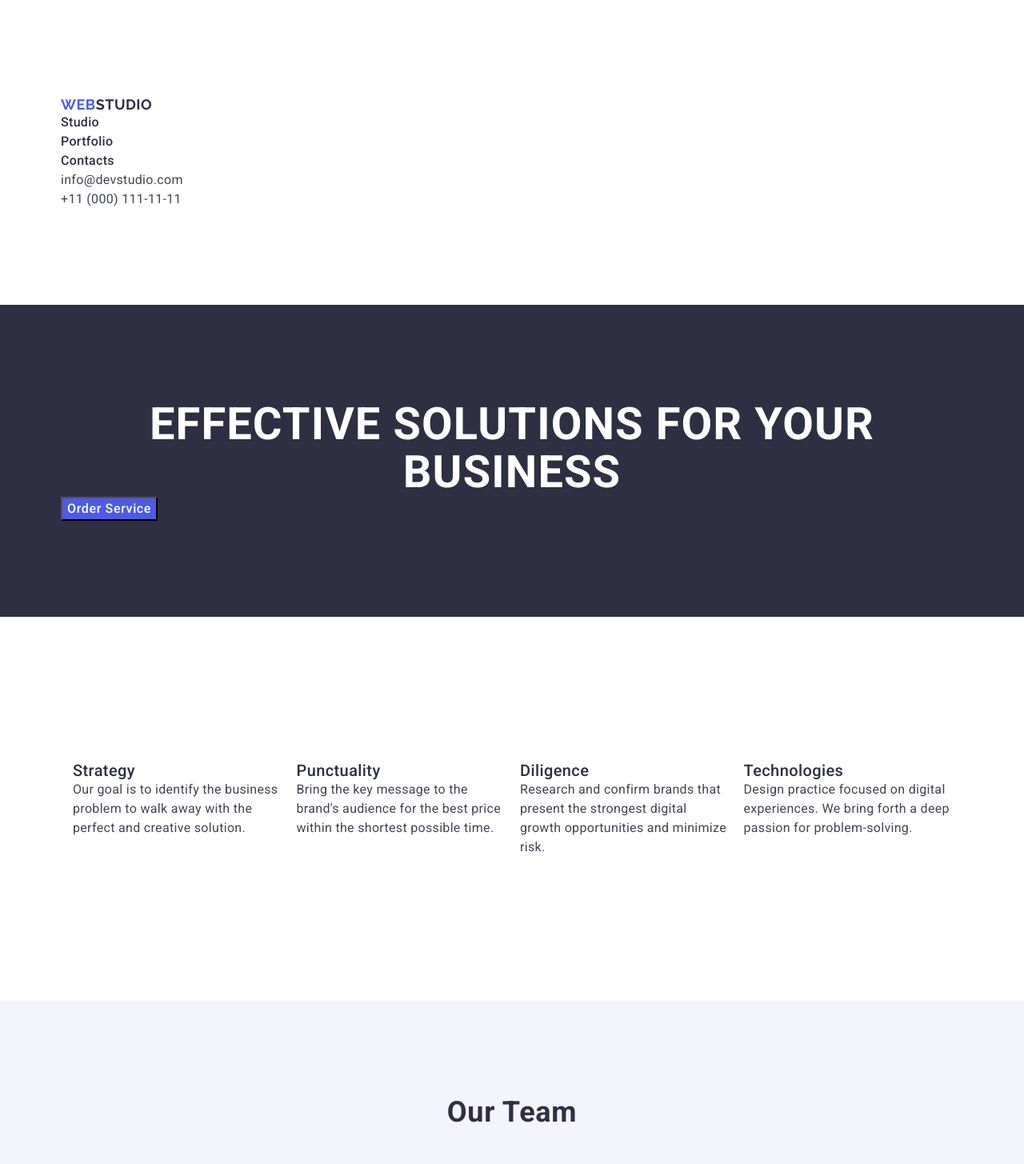
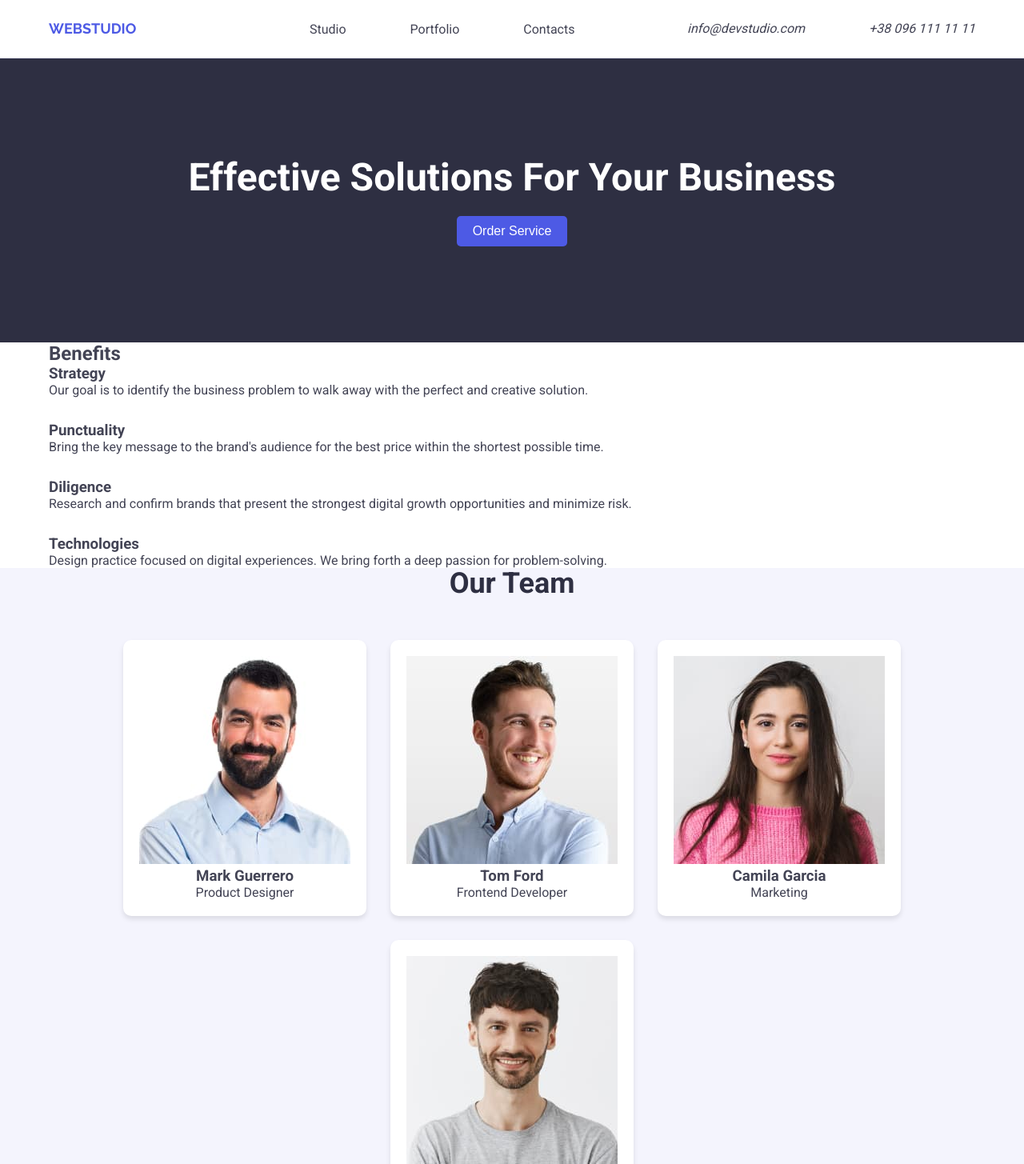
Before and after one commit to NotJod563/goit-markup-hw-03, a plain HTML site: page index.html in a window 1280 px wide. Shown: the top 1455 px of the page at 80% size. Drawn offline with nearby package versions, Linux system fonts and the light colour scheme.

Commit message:
Updated_ header

```diff
--- a/css/styles.css
+++ b/css/styles.css
@@ -1,244 +1,292 @@
-/* Universal reset */
-body,
+/* Reset and Normalization */
 h1,
 h2,
 h3,
+h4,
+h5,
+h6,
 p,
-ul,
-ol {
+ul {
     margin: 0;
     padding: 0;
 }
 
-ul,
-ol {
+ul {
     list-style: none;
 }
 
-img {
-    display: block;
+body {
+    font-family: 'Roboto', sans-serif;
+    color: #434455;
+    background-color: #ffffff;
+    margin: 0;
 }
 
-/* Container */
+a {
+    text-decoration: none;
+    color: inherit;
+}
+
 .container {
     max-width: 1158px;
     margin: 0 auto;
     padding: 0 15px;
 }
 
-/* Sections */
-.section {
-    padding: 120px 0;
+/* Header */
+/* Header */
+.page-header {
+    border-bottom: 1px solid #e7e9fc;
+    /* Нижня рамка */
 }
 
-/* Borders for Portfolio cards */
-.portfolio-list-item {
-    border-bottom: 2px solid #e4e4e4;
+.page-header .container {
+    display: flex;
+    /* Вирівнювання елементів в одну лінію */
+    justify-content: space-between;
+    /* Простір між логотипом, меню та контактами */
+    align-items: center;
+    /* Вертикальне вирівнювання */
+    padding: 24px 0;
 }
 
-/* Existing styles */
-.link {
-    text-decoration: none;
-}
-
-.list {
-    list-style-type: none;
-}
-
-.hero {
-    background-color: #2e2f42;
-}
-
-.hero-button {
-    font-weight: 500;
-    font-size: 16px;
-    line-height: 1.5;
-    letter-spacing: 0.04em;
-    background-color: #4d5ae5;
-    color: #ffffff;
-    cursor: pointer;
-    font-family: inherit;
-}
-
-.hero-button:hover,
-.hero-button:focus {
-    background-color: #404bbf;
-}
-
-body {
-    font-family: 'Roboto', sans-serif;
-    color: #434455;
-    background-color: #ffffff;
-}
-
+/* Логотип */
 .head-logo {
     font-family: 'Raleway', sans-serif;
     font-weight: 700;
     font-size: 18px;
     text-transform: uppercase;
     color: #4d5ae5;
-    line-height: 1.17;
-    letter-spacing: 0.03em;
+    line-height: 24px;
+    margin-right: 76px;
+    /* Відповідає умові */
 }
 
-.logo-head {
-    color: #2e2f42;
+/* Меню */
+.menu {
+    display: flex;
+    align-items: center;
 }
 
-.head-logo:hover,
-.head-logo:focus {
-    color: #404bbf;
+.menu-list {
+    display: flex;
+    gap: 40px;
 }
 
-.head-address {
-    font-style: normal;
+.menu-list li:not(:last-child) {
+    margin-right: 40px;
+}
+
+.menu-list li:last-child {
+    margin-right: 0;
 }
 
 .menu-list-link {
-    font-weight: 500;
-    color: #2e2f42;
-    line-height: 1.5;
-    letter-spacing: 0.02em;
+    padding: 24px 0;
 }
 
-.menu-list-link:hover,
-.menu-list-link:focus {
-    color: #404bbf;
+/* Контакти */
+.contact-list {
+    display: flex;
+    align-items: center;
+}
+
+.contact-list-items {
+    display: flex;
+    gap: 40px;
+    /* Відстань між контактами */
+}
+
+.contact-list-items li:not(:last-child) {
+    margin-right: 40px;
+    /* Альтернатива gap */
+}
+
+.contact-list-items li:last-child {
+    margin-right: 0;
 }
 
 .contact-list-link {
+    text-decoration: none;
+    color: #434455;
+    font-family: 'Roboto', sans-serif;
     font-size: 16px;
-    line-height: 1.5;
-    letter-spacing: 0.02em;
-    color: #434455;
+    line-height: 24px;
 }
 
-.contact-list-link:hover,
-.contact-list-link:focus {
-    color: #404bbf;
+/* Hero Section */
+.hero {
+    background-color: #2e2f42;
+    text-align: center;
+    padding: 120px 0;
 }
 
 .hero-title {
+    font-size: 48px;
+    font-weight: 700;
     color: #ffffff;
-    font-weight: 900;
-    font-size: 56px;
-    line-height: 1.07;
-    text-align: center;
-    letter-spacing: 0.02em;
-    text-transform: uppercase;
-    font-style: normal;
 }
 
+.hero-button {
+    margin-top: 20px;
+    font-weight: 500;
+    font-size: 16px;
+    background-color: #4d5ae5;
+    color: #ffffff;
+    padding: 10px 20px;
+    border-radius: 5px;
+    border: none;
+    cursor: pointer;
+}
+
+.hero-button:hover {
+    background-color: #404bbf;
+}
+.hero-button:focus {
+    background-color: #404bbf;
+}
+
+/* Benefits Section */
 .benefits {
     background-color: #ffffff;
 }
 
+.benefit-title {
+    text-align: center;
+    font-size: 36px;
+    font-weight: 700;
+    margin-bottom: 50px;
+}
+
 .benefits-list {
-    display: grid;
-    grid-template-columns: repeat(4, 1fr);
-    gap: 20px;
-    padding: 60px 15px;
+    display: flex;
+    flex-wrap: wrap;
+    gap: 30px;
+}
+
+.benefits-list-item {
+    flex: 1 1 calc(25% - 30px);
+    text-align: center;
 }
 
 .benefits-list-title {
     font-weight: 500;
     font-size: 20px;
     line-height: 1.2;
-    letter-spacing: 0.02em;
+    margin-bottom: 15px;
     color: #2e2f42;
 }
 
-.benefits p {
+.benefits-list-text {
     line-height: 1.5;
-    letter-spacing: 0.02em;
+    color: #434455;
 }
 
+/* Team Section */
 .team {
-    background-color: #F4F4FD;
+    background-color: #f4f4fd;
 }
 
 .team-title {
+    text-align: center;
     font-size: 36px;
     line-height: 1.11;
-    text-align: center;
-    letter-spacing: 0.02em;
-    text-transform: capitalize;
+    margin-bottom: 50px;
     color: #2e2f42;
 }
 
 .team-list {
-    display: grid;
-    grid-template-columns: repeat(4, 1fr);
-    gap: 20px;
-    padding: 60px 15px;
+    display: flex;
+    flex-wrap: wrap;
+    gap: 30px;
+    justify-content: center;
 }
 
 .team-member {
     background-color: #ffffff;
+    text-align: center;
+    padding: 20px;
+    border-radius: 10px;
+    box-shadow: 0 4px 6px rgba(0, 0, 0, 0.1);
 }
 
 .team-members-name {
     font-weight: 500;
     font-size: 20px;
-    line-height: 1.2;
-    letter-spacing: 0.02em;
+    margin-top: 15px;
     color: #2e2f42;
 }
 
 .team-member-text {
-    line-height: 1.5;
-    letter-spacing: 0.02em;
+    margin-top: 10px;
+    color: #434455;
+    font-size: 16px;
+}
+
+/* Portfolio Section */
+.portfolio {
+    background-color: #ffffff;
 }
 
 .portfolio-title {
+    text-align: center;
     font-size: 36px;
     line-height: 1.11;
-    text-align: center;
-    letter-spacing: 0.02em;
-    text-transform: capitalize;
+    margin-bottom: 50px;
     color: #2e2f42;
 }
 
 .portfolio-list {
-    display: grid;
-    grid-template-columns: repeat(3, 1fr);
-    gap: 20px;
-    padding: 60px 15px;
+    display: flex;
+    flex-wrap: wrap;
+    gap: 30px;
+    justify-content: center;
+}
+
+.portfolio-list-item {
+    background-color: #ffffff;
+    border-bottom: 2px solid #ccc;
+    text-align: center;
+    flex: 1 1 calc(33.33% - 30px);
+    padding: 15px;
+    box-shadow: 0 4px 6px rgba(0, 0, 0, 0.1);
 }
 
 .portfolio-name {
     font-weight: 500;
     font-size: 20px;
-    line-height: 1.2;
-    letter-spacing: 0.02em;
+    margin-top: 15px;
     color: #2e2f42;
 }
 
 .portfolio-text {
-    line-height: 1.5;
-    letter-spacing: 0.02em;
+    margin-top: 10px;
+    font-size: 16px;
+    color: #434455;
 }
 
+/* Footer Section */
 .page-footer {
     background-color: #2e2f42;
+    text-align: center;
+    padding: 40px 0;
 }
 
 .foot-logo {
     font-family: 'Raleway', sans-serif;
     font-weight: 700;
     font-size: 18px;
-    line-height: 1.17;
-    letter-spacing: 0.03em;
     text-transform: uppercase;
     color: #4d5ae5;
 }
 
-.logo-part {
+.foot-logo .logo-part {
     color: #f4f4fd;
 }
 
 .foot-text {
+    margin-top: 20px;
+    font-size: 16px;
+    color: #f4f4fd;
     line-height: 1.5;
-    letter-spacing: 0.02em;
-    color: #f4f4fd;
 }
--- a/index.html
+++ b/index.html
@@ -9,125 +9,143 @@
     <link rel="preconnect" href="https://fonts.gstatic.com" crossorigin />
     <link href="https://fonts.googleapis.com/css2?family=Raleway:wght@700&family=Roboto:wght@400;500;700&display=swap"
         rel="stylesheet" />
-    <link rel="stylesheet" href="https://cdnjs.cloudflare.com/ajax/libs/modern-normalize/3.0.1/modern-normalize.min.css"
-        integrity="sha512-q6WgHqiHlKyOqslT/lgBgodhd03Wp4BEqKeW6nNtlOY4quzyG3VoQKFrieaCeSnuVseNKRGpGeDU3qPmabCANg=="
-        crossorigin="anonymous" referrerpolicy="no-referrer" />
     <link rel="stylesheet" href="./css/styles.css" />
     <title>WebStudio</title>
 </head>
 
 <body>
-    <header class="page-header section">
+    <header class="page-header">
         <div class="container">
-            <a class="head-logo link" href="./index.html">WEB<span class="logo-head">Studio</span></a>
+            <a class="head-logo" href="./index.html">WEB<span class="logo-head">STUDIO</span></a>
             <nav class="menu">
-                <ul class="menu-list list">
-                    <li><a class="menu-list-link link" href="./index.html">Studio</a></li>
-                    <li><a class="menu-list-link link" href="#">Portfolio</a></li>
-                    <li><a class="menu-list-link link" href="#">Contacts</a></li>
+                <ul class="menu-list">
+                    <li><a class="menu-list-link" href="#">Studio</a></li>
+                    <li><a class="menu-list-link" href="#">Portfolio</a></li>
+                    <li><a class="menu-list-link" href="#">Contacts</a></li>
                 </ul>
             </nav>
-            <address class="head-address">
-                <ul class="contact-list list">
-                    <li><a class="contact-list-link link" href="mailto:info@devstudio.com">info@devstudio.com</a></li>
-                    <li><a class="contact-list-link link" href="tel:+110001111111">+11 (000) 111-11-11</a></li>
+            <address class="contact-list">
+                <ul class="contact-list-items">
+                    <li><a class="contact-list-link" href="mailto:info@devstudio.com">info@devstudio.com</a></li>
+                    <li><a class="contact-list-link" href="tel:+380961111111">+38 096 111 11 11</a></li>
                 </ul>
             </address>
         </div>
     </header>
 
     <main class="main-info">
-        <section class="hero section">
+        <!-- Hero Section -->
+        <section class="hero">
             <div class="container">
                 <h1 class="hero-title">Effective Solutions For Your Business</h1>
                 <button class="hero-button button" type="button">Order Service</button>
             </div>
         </section>
 
-        <section class="benefits section">
+        <!-- Benefits Section -->
+        <section class="benefits">
             <div class="container">
-                <ul class="benefits-list list">
-                    <li class="benefits-list-item">
-                        <h3 class="benefits-list-title">Strategy</h3>
-                        <p class="benefits-list-text">Our goal is to identify the business problem to walk away with the
+                <h2 class="benefits-title">Benefits</h2>
+                <ul class="benefits-list">
+                    <li class="benefits-item">
+                        <h3 class="benefits-item-title">Strategy</h3>
+                        <p class="benefits-item-text">Our goal is to identify the business problem to walk away with the
                             perfect and creative solution.</p>
                     </li>
-                    <li class="benefits-list-item">
-                        <h3 class="benefits-list-title">Punctuality</h3>
-                        <p class="benefits-list-text">Bring the key message to the brand's audience for the best price
+                    <li class="benefits-item">
+                        <h3 class="benefits-item-title">Punctuality</h3>
+                        <p class="benefits-item-text">Bring the key message to the brand's audience for the best price
                             within the shortest possible time.</p>
                     </li>
-                    <li class="benefits-list-item">
-                        <h3 class="benefits-list-title">Diligence</h3>
-                        <p class="benefits-list-text">Research and confirm brands that present the strongest digital
+                    <li class="benefits-item">
+                        <h3 class="benefits-item-title">Diligence</h3>
+                        <p class="benefits-item-text">Research and confirm brands that present the strongest digital
                             growth opportunities and minimize risk.</p>
                     </li>
-                    <li class="benefits-list-item">
-                        <h3 class="benefits-list-title">Technologies</h3>
-                        <p class="benefits-list-text">Design practice focused on digital experiences. We bring forth a
+                    <li class="benefits-item">
+                        <h3 class="benefits-item-title">Technologies</h3>
+                        <p class="benefits-item-text">Design practice focused on digital experiences. We bring forth a
                             deep passion for problem-solving.</p>
                     </li>
                 </ul>
             </div>
         </section>
 
-        <section class="team section">
+        <!-- Team Section -->
+        <section class="team">
             <div class="container">
                 <h2 class="team-title">Our Team</h2>
-                <ul class="team-list list">
+                <ul class="team-list">
                     <li class="team-member">
-                        <img src="./images/mark-guerrero.jpg" alt="Mark Guerrero" width="264" height="270" />
-                        <h3 class="team-members-name">Mark Guerrero</h3>
-                        <p class="team-member-text">Product Designer</p>
+                        <img class="team-member-img" src="./images/mark-guerrero.jpg" alt="Mark Guerrero" />
+                        <h3 class="team-member-name">Mark Guerrero</h3>
+                        <p class="team-member-role">Product Designer</p>
                     </li>
                     <li class="team-member">
-                        <img src="./images/tom-ford.jpg" alt="Tom Ford" width="264" height="270" />
-                        <h3 class="team-members-name">Tom Ford</h3>
-                        <p class="team-member-text">Frontend Developer</p>
+                        <img class="team-member-img" src="./images/tom-ford.jpg" alt="Tom Ford" />
+                        <h3 class="team-member-name">Tom Ford</h3>
+                        <p class="team-member-role">Frontend Developer</p>
                     </li>
                     <li class="team-member">
-                        <img src="./images/camila-garcia.jpg" alt="Camila Garcia" width="264" height="270" />
-                        <h3 class="team-members-name">Camila Garcia</h3>
-                        <p class="team-member-text">Marketing</p>
+                        <img class="team-member-img" src="./images/camila-garcia.jpg" alt="Camila Garcia" />
+                        <h3 class="team-member-name">Camila Garcia</h3>
+                        <p class="team-member-role">Marketing</p>
                     </li>
                     <li class="team-member">
-                        <img src="./images/daniel-wilson.jpg" alt="Daniel Wilson" width="264" height="270" />
-                        <h3 class="team-members-name">Daniel Wilson</h3>
-                        <p class="team-member-text">UI Designer</p>
+                        <img class="team-member-img" src="./images/daniel-wilson.jpg" alt="Daniel Wilson" />
+                        <h3 class="team-member-name">Daniel Wilson</h3>
+                        <p class="team-member-role">UI Designer</p>
                     </li>
                 </ul>
             </div>
         </section>
 
-        <section class="portfolio section">
+        <!-- Portfolio Section -->
+        <section class="portfolio">
             <div class="container">
                 <h2 class="portfolio-title">Our Portfolio</h2>
-                <ul class="portfolio-list list">
-                    <li class="portfolio-list-item">
-                        <img src="./images/banking.jpg" alt="Banking App" width="360" height="300" />
-                        <h3 class="portfolio-name">Banking App</h3>
-                        <p class="portfolio-text">App</p>
+                <ul class="portfolio-list">
+                    <li class="portfolio-item">
+                        <img class="portfolio-img" src="./images/banking.jpg" alt="Banking App" />
+                        <h3 class="portfolio-item-title">Banking App</h3>
+                        <p class="portfolio-item-category">App</p>
                     </li>
-                    <li class="portfolio-list-item">
-                        <img src="./images/cashless.jpg" alt="Cashless Payment" width="360" height="300" />
-                        <h3 class="portfolio-name">Cashless Payment</h3>
-                        <p class="portfolio-text">Marketing</p>
+                    <li class="portfolio-item">
+                        <img class="portfolio-img" src="./images/cashless.jpg" alt="Cashless Payment" />
+                        <h3 class="portfolio-item-title">Cashless Payment</h3>
+                        <p class="portfolio-item-category">Marketing</p>
                     </li>
-                    <li class="portfolio-list-item">
-                        <img src="./images/meditation.jpg" alt="Meditation App" width="360" height="300" />
-                        <h3 class="portfolio-name">Meditation App</h3>
-                        <p class="portfolio-text">App</p>
+                    <li class="portfolio-item">
+                        <img class="portfolio-img" src="./images/meditation.jpg" alt="Meditation App" />
+                        <h3 class="portfolio-item-title">Meditation App</h3>
+                        <p class="portfolio-item-category">App</p>
+                    </li>
+                    <li class="portfolio-item">
+                        <img class="portfolio-img" src="./images/taxi.jpg" alt="Taxi Service" />
+                        <h3 class="portfolio-item-title">Taxi Service</h3>
+                        <p class="portfolio-item-category">Marketing</p>
+                    </li>
+                    <li class="portfolio-item">
+                        <img class="portfolio-img" src="./images/screen.jpg" alt="Screen Illustrations" />
+                        <h3 class="portfolio-item-title">Screen Illustrations</h3>
+                        <p class="portfolio-item-category">Design</p>
+                    </li>
+                    <li class="portfolio-item">
+                        <img class="portfolio-img" src="./images/online_courses.jpg" alt="Online Courses" />
+                        <h3 class="portfolio-item-title">Online Courses</h3>
+                        <p class="portfolio-item-category">Marketing</p>
                     </li>
                 </ul>
             </div>
         </section>
     </main>
 
-    <footer class="page-footer section">
+    <footer class="page-footer">
         <div class="container">
             <a class="foot-logo link" href="./index.html">WEB<span class="logo-part">Studio</span></a>
-            <p class="foot-text">Increase the flow of customers and sales for your business with digital marketing &
-                growth solutions.</p>
+            <p class="foot-text">
+                Increase the flow of customers and sales for your business with digital marketing & growth solutions.
+            </p>
         </div>
     </footer>
 </body>
```
